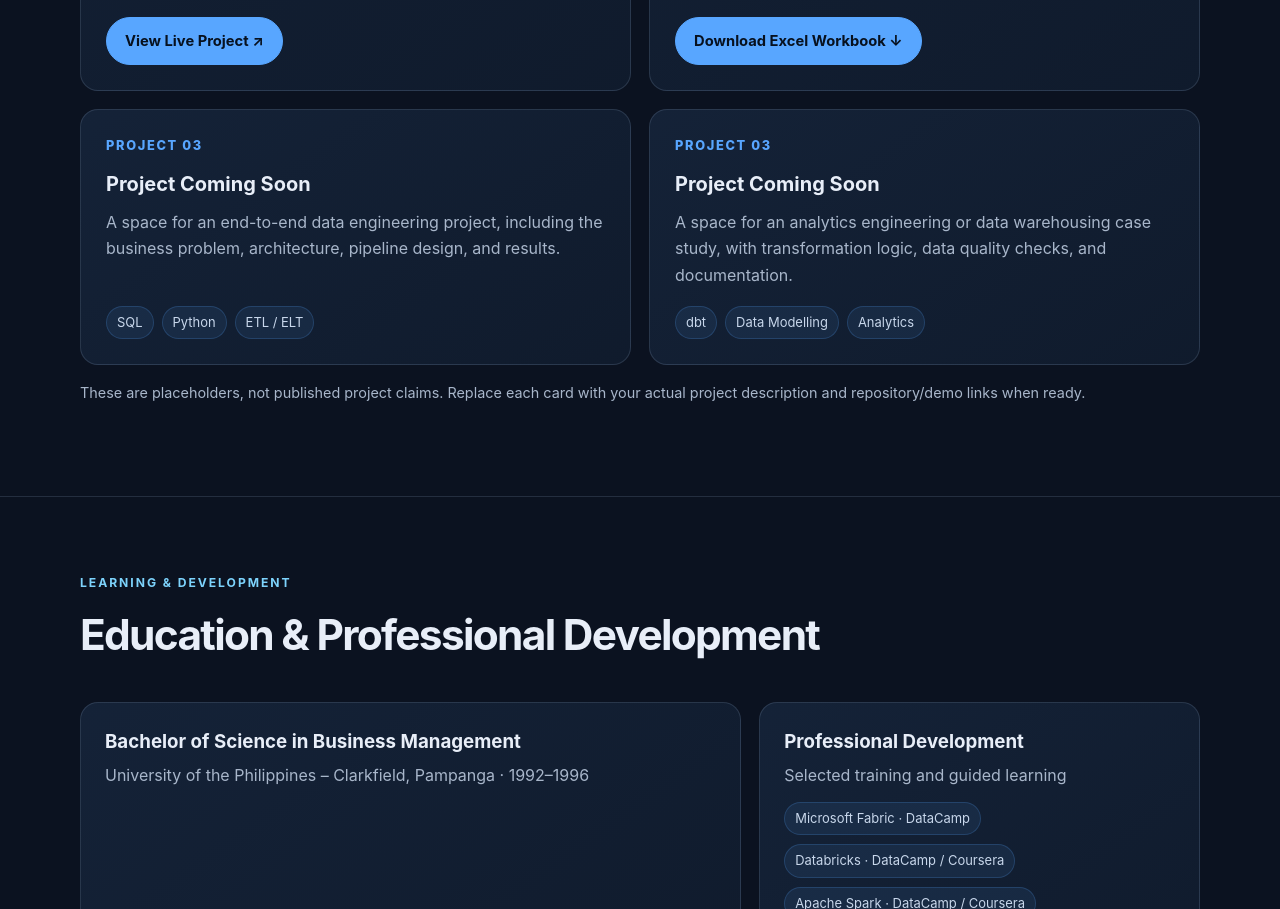
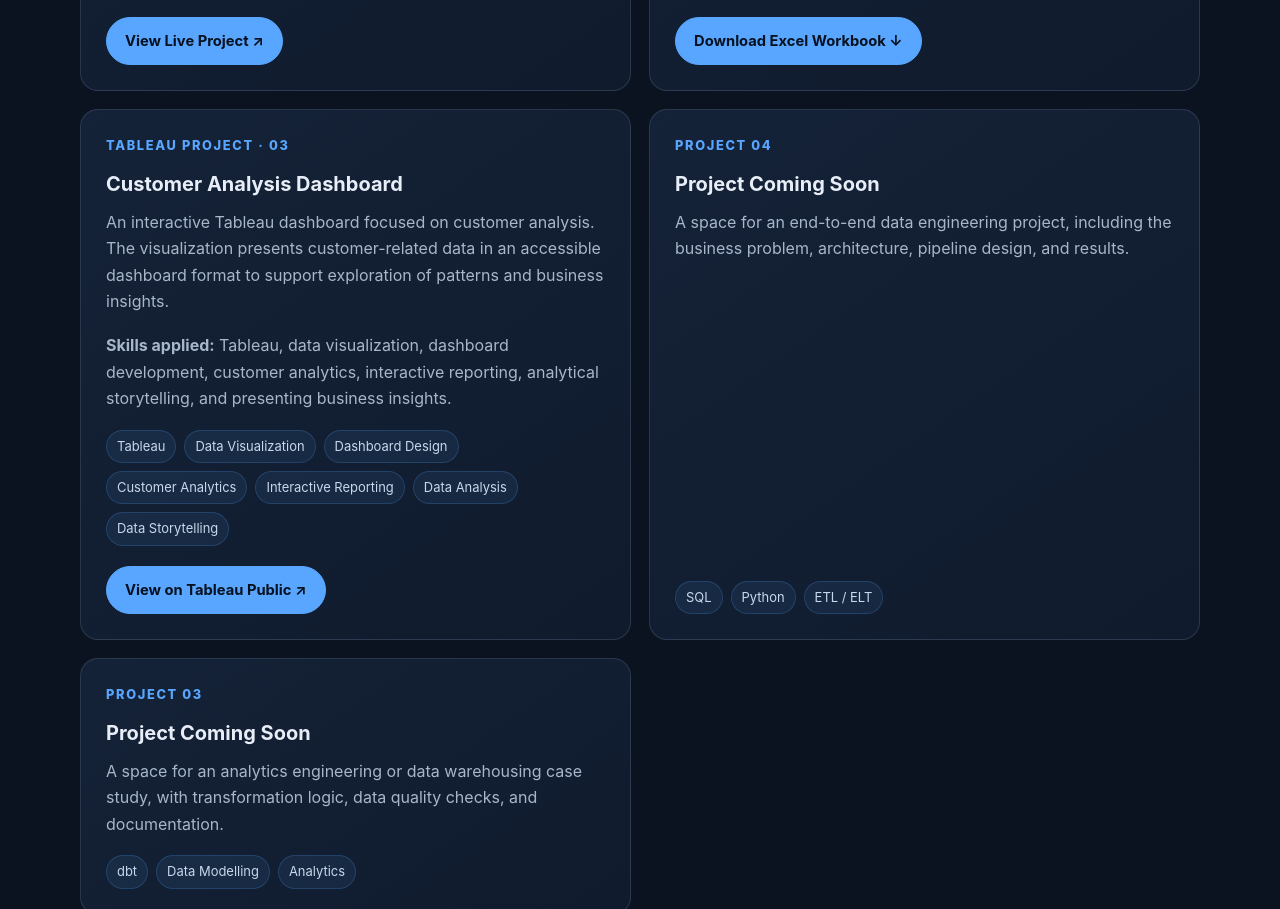
Before and after one commit to davidnho/davidnho.github.io, a plain HTML site: page index.html in a window 1280 px wide. Shown: the part 5704-6613 px from the top of the page. Drawn offline with Linux system fonts and the light colour scheme.

Commit message:
Added Tableau project

```diff
--- a/index.html
+++ b/index.html
@@ -304,7 +304,19 @@
               <a class="button primary" href="assets/CleanDataPro.xlsm" download>Download Excel Workbook ↓</a>
             </div>
           </article>
-          <article class="project-card"><div class="project-number">PROJECT 03</div><h3>Project Coming Soon</h3><p>A space for an end-to-end data engineering project, including the business problem, architecture, pipeline design, and results.</p><div class="tags"><span class="tag">SQL</span><span class="tag">Python</span><span class="tag">ETL / ELT</span></div></article>
+          <article class="project-card">
+            <div class="project-number">TABLEAU PROJECT · 03</div>
+            <h3>Customer Analysis Dashboard</h3>
+            <p>An interactive Tableau dashboard focused on customer analysis. The visualization presents customer-related data in an accessible dashboard format to support exploration of patterns and business insights.</p>
+            <p><strong>Skills applied:</strong> Tableau, data visualization, dashboard development, customer analytics, interactive reporting, analytical storytelling, and presenting business insights.</p>
+            <div class="tags">
+              <span class="tag">Tableau</span><span class="tag">Data Visualization</span><span class="tag">Dashboard Design</span><span class="tag">Customer Analytics</span><span class="tag">Interactive Reporting</span><span class="tag">Data Analysis</span><span class="tag">Data Storytelling</span>
+            </div>
+            <div style="margin-top:20px">
+              <a class="button primary" href="https://public.tableau.com/views/CustomerAnalysis_17429185913110/Main" target="_blank" rel="noopener">View on Tableau Public ↗</a>
+            </div>
+          </article>
+          <article class="project-card"><div class="project-number">PROJECT 04</div><h3>Project Coming Soon</h3><p>A space for an end-to-end data engineering project, including the business problem, architecture, pipeline design, and results.</p><div class="tags"><span class="tag">SQL</span><span class="tag">Python</span><span class="tag">ETL / ELT</span></div></article>
           <article class="project-card"><div class="project-number">PROJECT 03</div><h3>Project Coming Soon</h3><p>A space for an analytics engineering or data warehousing case study, with transformation logic, data quality checks, and documentation.</p><div class="tags"><span class="tag">dbt</span><span class="tag">Data Modelling</span><span class="tag">Analytics</span></div></article>
         </div>
         <p class="project-note">These are placeholders, not published project claims. Replace each card with your actual project description and repository/demo links when ready.</p>
```
Also changed, not shown: 2 other files.
